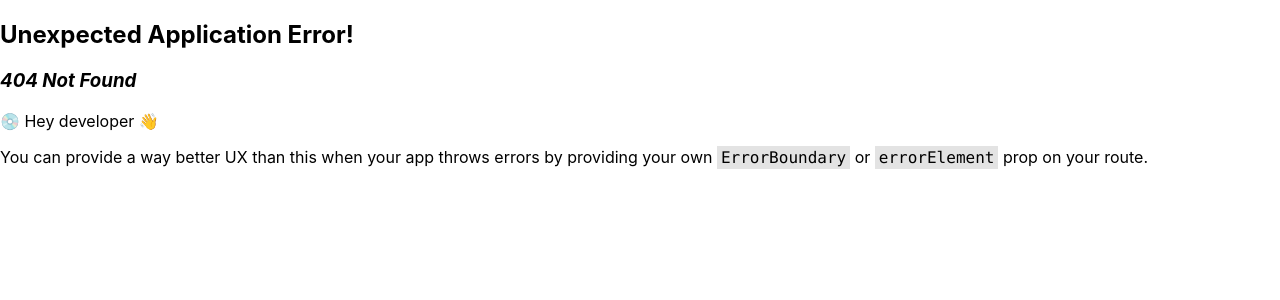
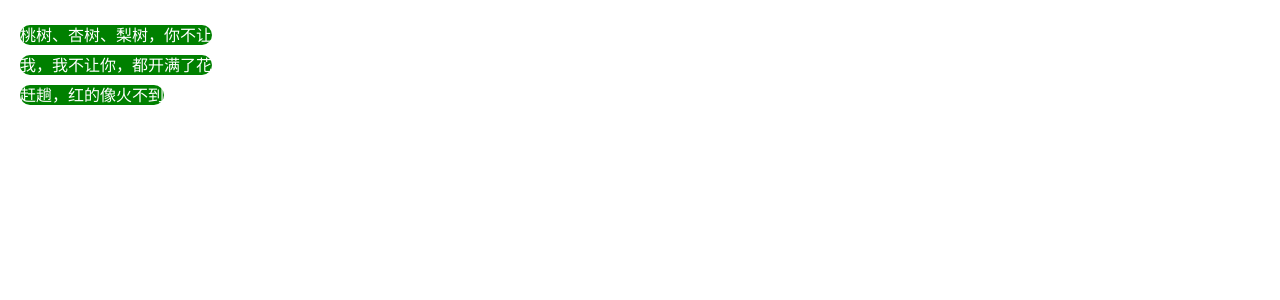
Before and after one commit to kunGlad/interview, a React (Create React App) app: page /background in a window 1280 px wide. Before the commit this address had no page. Shown: the top 300 px of the page. Built offline with nearby package versions, Linux system fonts and the light colour scheme.

Commit message:
background-行内元素跨行保持背景和边框的连续性

```diff
--- /dev/null
+++ b/src/pages/background/index.css
@@ -0,0 +1,14 @@
+.box {
+    width: 200px;
+    color: #fff;
+    border-radius: 30px;
+    line-height: 30px;
+    padding: 20px;
+
+    span {
+        background-color: green;
+        border-radius: 12px;
+        /* 确保跨行时背景色和边框保持连续性 */
+        box-decoration-break: clone;
+    }
+}
--- /dev/null
+++ b/src/pages/background/index.tsx
@@ -0,0 +1,10 @@
+import "./index.css";
+const Background = () => {
+  return (
+    <div className="box">
+      <span>桃树、杏树、梨树，你不让我，我不让你，都开满了花赶趟，红的像火不到</span>
+    </div>
+  );
+};
+
+export default Background;
--- a/src/router/index.tsx
+++ b/src/router/index.tsx
@@ -17,6 +17,7 @@ const ReceivePage = lazy(() => import("../pages/crossPageCommunication/receivePa
 const BoxSizing = lazy(() => import("../pages/boxSizing"));
 const DualWingLayout = lazy(() => import("../pages/dualWingLayout"));
 const Triangle = lazy(() => import("../pages/triangle"));
+const Background = lazy(() => import("../pages/background"));
 
 const routes = [
   {
@@ -56,6 +57,7 @@ const routes = [
   { path: "/box-sizing", element: <BoxSizing /> },
   { path: "/dual-wing-layout", element: <DualWingLayout /> },
   { path: "/triangle", element: <Triangle /> },
+  { path: "/background", element: <Background /> },
 ];
 
 const router = createBrowserRouter(routes);
```
Also changed, not shown: src/pages/background/assets/1.png (added).
